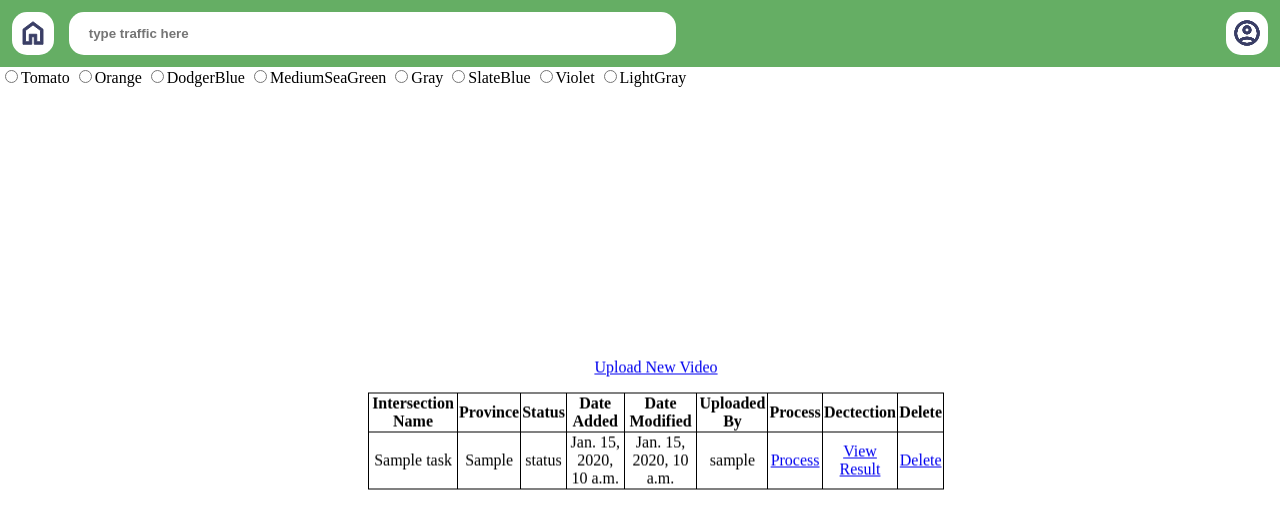
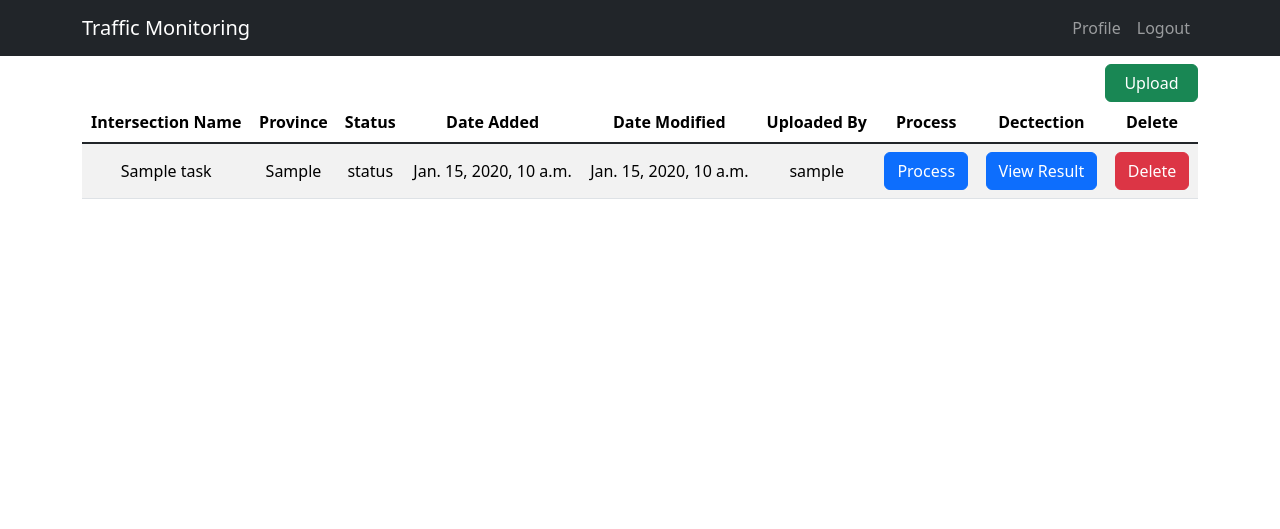
Before and after one commit to CN332nawaphoom/cn332-nawaphoom, a Django app: page / in a window 1280 px wide. Shown: the top 529 px of the page. Run offline with Django 4.2, Linux system fonts and the light colour scheme; a user stored in the database is signed in; tables that the repository leaves empty hold one stand-in row (values such as "Sample post").

Commit message:
update dashboard, base, navbar

```diff
--- a/django_project/templates/main/base.html
+++ b/django_project/templates/main/base.html
@@ -1,12 +1,47 @@
-<!DOCTYPE html>
+<!doctype html>
 <html lang="en">
     <head>
-    <meta charset="UTF-8">
-    <meta name="viewport" content="width=device-width, initial-scale=1.0">
+        <!-- Required meta tags -->
+        <meta charset="utf-8" />
+        <meta
+            name="viewport"
+            content="width=device-width, initial-scale=1, shrink-to-fit=no"
+        />
+
+        <!-- Bootstrap CSS v5.2.1 -->
+        <link
+            href="https://cdn.jsdelivr.net/npm/bootstrap@5.3.2/dist/css/bootstrap.min.css"
+            rel="stylesheet"
+            integrity="sha384-T3c6CoIi6uLrA9TneNEoa7RxnatzjcDSCmG1MXxSR1GAsXEV/Dwwykc2MPK8M2HN"
+            crossorigin="anonymous"
+        />
         <title>{% block title %}default title{% endblock title %}</title>
         {% block extra_head %}{% endblock extra_head %}
     </head>
+
     <body>
+        <header>
+            {% block navbar %}{% endblock navbar %}
+        </header>
+
+        <main>
             {% block body %}{% endblock body %}
+        </main>
+
+        <footer>
+            <!-- place footer here -->
+        </footer>
+        <!-- Bootstrap JavaScript Libraries -->
+        <script
+            src="https://cdn.jsdelivr.net/npm/@popperjs/core@2.11.8/dist/umd/popper.min.js"
+            integrity="sha384-I7E8VVD/ismYTF4hNIPjVp/Zjvgyol6VFvRkX/vR+Vc4jQkC+hVqc2pM8ODewa9r"
+            crossorigin="anonymous"
+        ></script>
+
+        <script
+            src="https://cdn.jsdelivr.net/npm/bootstrap@5.3.2/dist/js/bootstrap.min.js"
+            integrity="sha384-BBtl+eGJRgqQAUMxJ7pMwbEyER4l1g+O15P+16Ep7Q9Q+zqX6gSbd85u4mG4QzX+"
+            crossorigin="anonymous"
+        ></script>
     </body>
 </html>
--- a/django_project/templates/main/dashboard.html
+++ b/django_project/templates/main/dashboard.html
@@ -4,31 +4,21 @@
 {% block title %}dashboard{% endblock title %}dashboard
 
 {% block extra_head %}
-    <link rel="stylesheet" href="{% static 'css/dashboard.css' %}">
-    <link rel="stylesheet" href="{% static 'css/navbar.css' %}">
-    <script>
-        function changeBackgroundColor(color)
-        {
-            document.body.style.backgroundColor = color;
-        }
-    </script>
+    {% comment %} <link rel="stylesheet" href="{% static 'css/dashboard.css' %}"> {% endcomment %}
+    {% comment %} <link rel="stylesheet" href="{% static 'css/navbar.css' %}"> {% endcomment %}
 {% endblock extra_head %}
 
+{% block navbar %}
+    {% include 'main/navbar-with-search.html' %}
+{% endblock navbar %}
+
 {% block body %}
-    {% include 'main/navbar-with-search.html' %}
-    <form>
-        <input type="radio" name="color" value="Tomato" onclick="changeBackgroundColor('Tomato')">Tomato
-        <input type="radio" name="color" value="Orange" onclick="changeBackgroundColor('Orange')">Orange
-        <input type="radio" name="color" value="DodgerBlue" onclick="changeBackgroundColor('DodgerBlue')">DodgerBlue
-        <input type="radio" name="color" value="MediumSeaGreen" onclick="changeBackgroundColor('MediumSeaGreen')">MediumSeaGreen
-        <input type="radio" name="color" value="Gray" onclick="changeBackgroundColor('Gray')">Gray
-        <input type="radio" name="color" value="SlateBlue" onclick="changeBackgroundColor('SlateBlue')">SlateBlue
-        <input type="radio" name="color" value="Violet" onclick="changeBackgroundColor('Violet')">Violet
-        <input type="radio" name="color" value="LightGray" onclick="changeBackgroundColor('LightGray')">LightGray
-    </form>
-    <main>
-        <p><a href="{% url 'upload_video' %}">Upload New Video</a></p>
-        <table>
+    <main class="container mt-2">
+        <div class="card border-0">
+            <a href="{% url 'upload_video' %}" class="btn btn-success col-1 align-self-end text-nowrap">Upload</a>
+
+            <div class="table-responsive">
+                <table class="table table-striped text-center">
                     <thead>
                         <tr>
                             <th>Intersection Name</th>
@@ -42,8 +32,7 @@
                             <th>Delete</th>
                         </tr>
                     </thead>
-            <tbody>
-
+                    <tbody class="table-group-divider align-middle">
                         {% for task in tasks %}
                             <tr>
                                 <td>{{ task.intersection_name }}</td>
@@ -52,15 +41,15 @@
                                 <td>{{ task.date_created }}</td>
                                 <td>{{ task.date_modified }}</td>
                                 <td>{{ task.uploaded_by }}</td>
-                        <td><a href="{% url 'task_info' id=task.id %}">Process</a></td>
-                        <td><a href="{% url 'process_info' id=task.id %}">View Result</a></td>
-                        <td><a href="{% url 'delete_task' id=task.id %}">Delete</a></td>
+                                <td><a href="{% url 'task_info' id=task.id %}" class="btn btn-primary">Process</a></td>
+                                <td><a href="{% url 'process_info' id=task.id %}" class="btn btn-primary">View Result</a></td>
+                                <td><a href="{% url 'delete_task' id=task.id %}" class="btn btn-danger">Delete</a></td>
                             </tr>
                         {% endfor %}
 
                     </tbody>
-
-
                 </table>
+            </div>
+        </div>
     </main>
 {% endblock body %}
--- a/django_project/templates/main/navbar-with-search.html
+++ b/django_project/templates/main/navbar-with-search.html
@@ -1,19 +1,25 @@
 {% load static %}
-<body>
-    <nav>
-        <div class="home-dashboard">
-            <a href="{% url 'index' %}" id="home-icon"><img src="{% static 'img/home.svg' %}" alt=""></a>
-            {% comment %} <a href="{% url 'dashboard' %}"><img src="{% static 'img/team_dashboard.svg' %}" alt=""><label>Dashboard</label></a> {% endcomment %}
-            <input type="search" name="search" id="" placeholder="type traffic here">
-        </div>
+
+<main>
+    <nav class="navbar navbar-expand-md navbar-dark bg-dark">
+        <div class="container">
+            <a href="" class="navbar-brand">Traffic Monitoring</a>
 
 
-        <div class="profile-container">
-            <img src="{% static 'img/account_circle.svg' %}" id="account_circle">
-            <div class='drop-down-content'>
-                <a href="{% url 'profile' %}" class="drop-down-item">My Profile</a>
-                <a href="{% url 'logout' %}" class="drop-down-item">Logout</a>
+            <button class="navbar-toggler" data-bs-toggle="collapse" data-bs-target="#nav" aria-controls="nav" aria-label="Expand Navigation">
+                <span class="navbar-toggler-icon"></span>
+            </button>
+
+            <div class="collapse navbar-collapse justify-content-end">
+                <ul class="navbar-nav text-end">
+                    <li class="nav-item">
+                        <a href="{% url 'profile' %}" class="nav-link">Profile</a>
+                    </li>
+                    <li class="nav-item">
+                        <a href="{% url 'logout' %}" class="nav-link">Logout</a>
+                    </li>
+                </ul>
             </div>
         </div>
     </nav>
-</body>
+</main>
```
Lines whose indentation alone changed are shown as unchanged.
